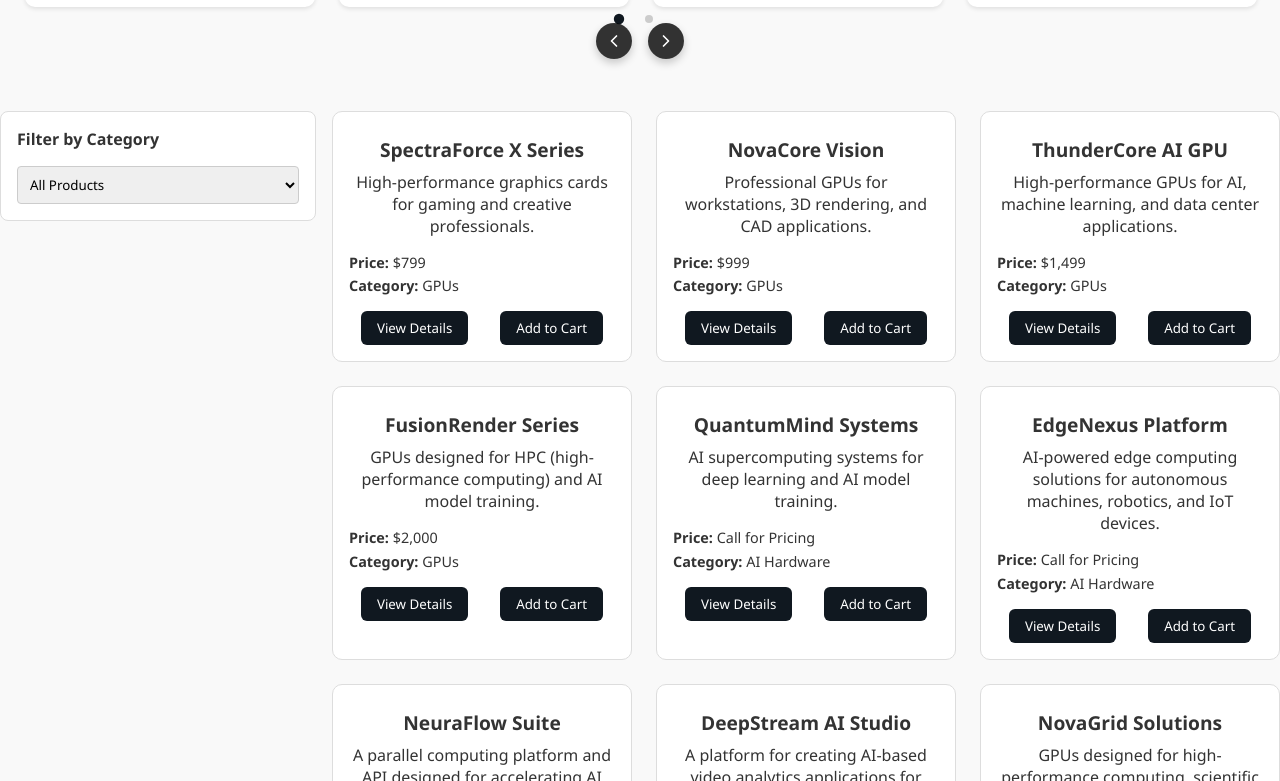
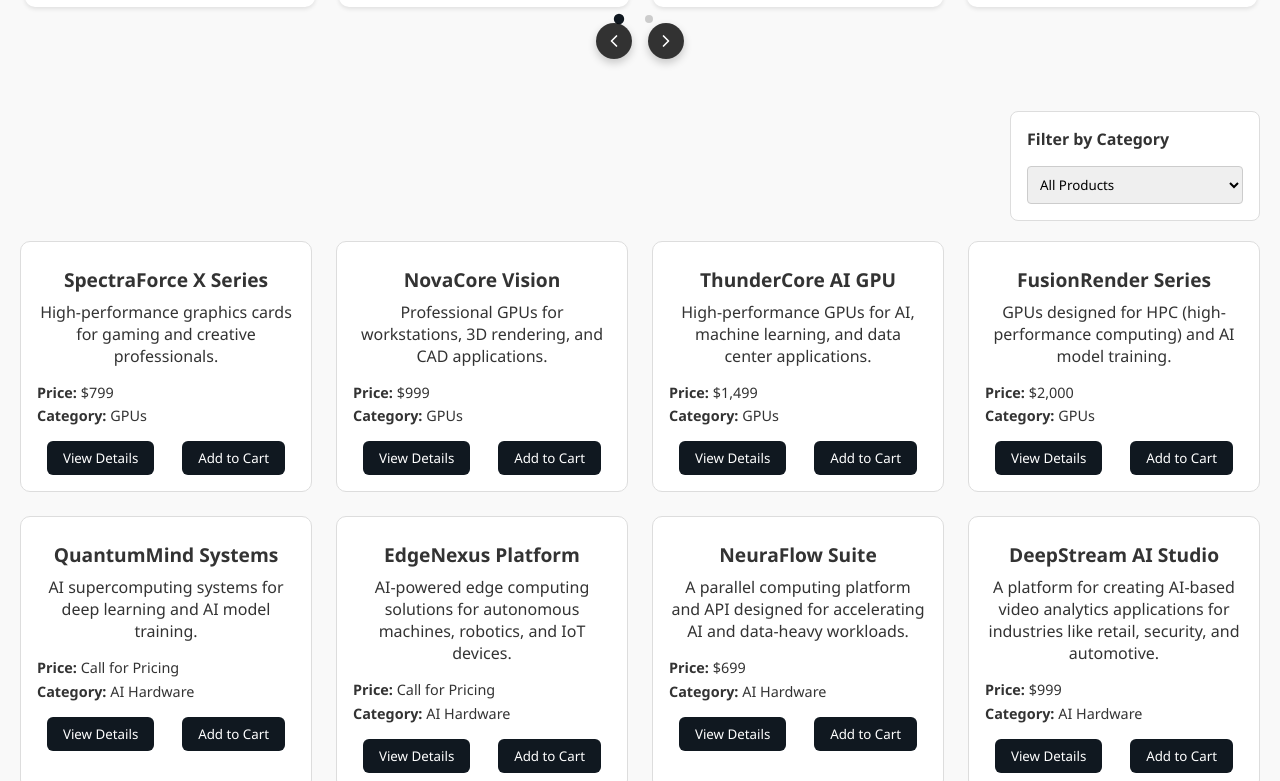
Before and after one commit to Shravani2015/mankind_matrix, a React (Create React App) app: page / in a window 1280 px wide. Shown: the part 459-1240 px from the top of the page. Built offline with nearby package versions, Linux system fonts and the light colour scheme.

Commit message:
fix: moved filter from left side of Products Grid to top right

```diff
--- a/src/layouts/landingPage.jsx
+++ b/src/layouts/landingPage.jsx
@@ -14,8 +14,10 @@ const LandingPage = () => {
       <Header onSearch={setSearchQuery}/>
       <HighlightedProductsCarousel />
       <div className="main-content">
-        <SidebarFilters onFilterChange={setSelectedCategory} />
-        <ProductGrid searchQuery={searchQuery} category={selectedCategory} />
+        <div className="filters-and-grid">
+          <SidebarFilters onFilterChange={setSelectedCategory} />
+          <ProductGrid searchQuery={searchQuery} category={selectedCategory} />
+        </div>
       </div>
       <Footer />
     </div>
--- a/src/styles/global.css
+++ b/src/styles/global.css
@@ -43,14 +43,6 @@ body {
     width: 100%;
   }
 
-  .sidebar-filters {
-    width: 250px;
-    min-width: 220px;
-    flex-shrink: 0;
-  }
-
-
-
   .footer-container {
     flex-direction: column;
     align-items: center;
@@ -63,13 +55,3 @@ body {
     max-width: 300px;
   }
 }
-
-@media (max-width: 480px) {
-  .product-grid {
-    flex: 1;
-    width: 100%;
-    display: grid;
-    grid-template-columns: repeat(auto-fill, minmax(260px, 1fr));
-    gap: 1.5rem;
-  }
-}
--- a/src/styles/variables.css
+++ b/src/styles/variables.css
@@ -74,14 +74,17 @@
 
   /* Layout */
   .main-content {
-    display: grid;
-    grid-template-columns: 1fr 3fr; /* 1:3 ratio */
-    gap: 1rem;
+    display: block;
+    width: 100%;
+    padding: 0 20px;
+    box-sizing: border-box;
   }
 
   /* Sidebar */
   .sidebar-filters {
-
+    width: 250px;
+    min-width: 220px;
+    flex-shrink: 0;
     background-color: #fff;
     padding: 1rem;
     border: 1px solid #ddd;
@@ -102,12 +105,10 @@
 
   /* Product Grid */
   .product-grid {
-    flex: 1;
+    display: grid;
+    grid-template-columns: repeat(4, 1fr);
+    gap: 1.5rem;
     width: 100%;
-    max-width: 100%;
-    display: grid;
-    grid-template-columns: repeat(auto-fill, minmax(260px, 1fr));
-    gap: 1.5rem;
     box-sizing: border-box;
   }
 
@@ -312,3 +313,20 @@
 .social-icons svg:hover {
   color: #e91e63;
 }
+
+/* Filters and Grid */
+
+.filters-and-grid {
+  display: flex;
+  flex-direction: column;
+  align-items: flex-end;
+  gap: 20px;
+}
+
+.sidebar-filters {
+  align-self: flex-end;
+}
+
+.product-grid {
+  width: 100%;
+}
```
